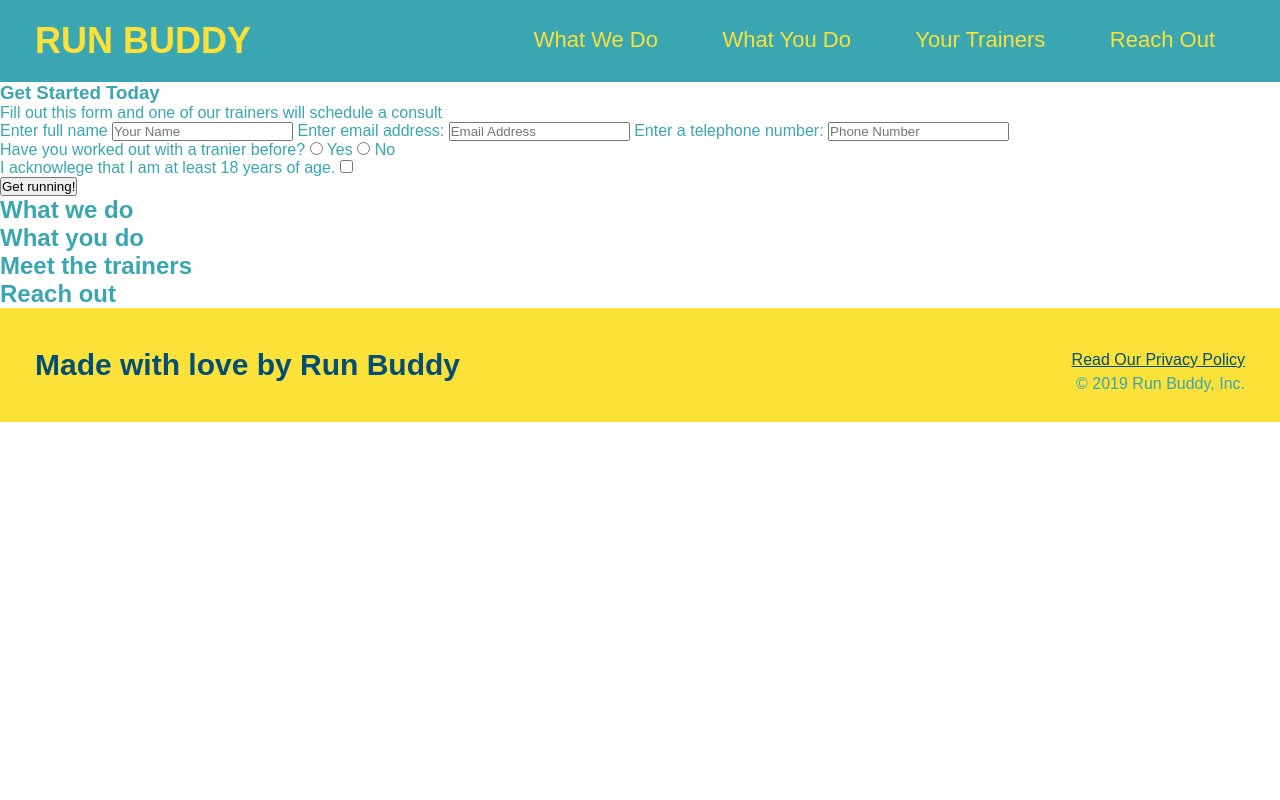
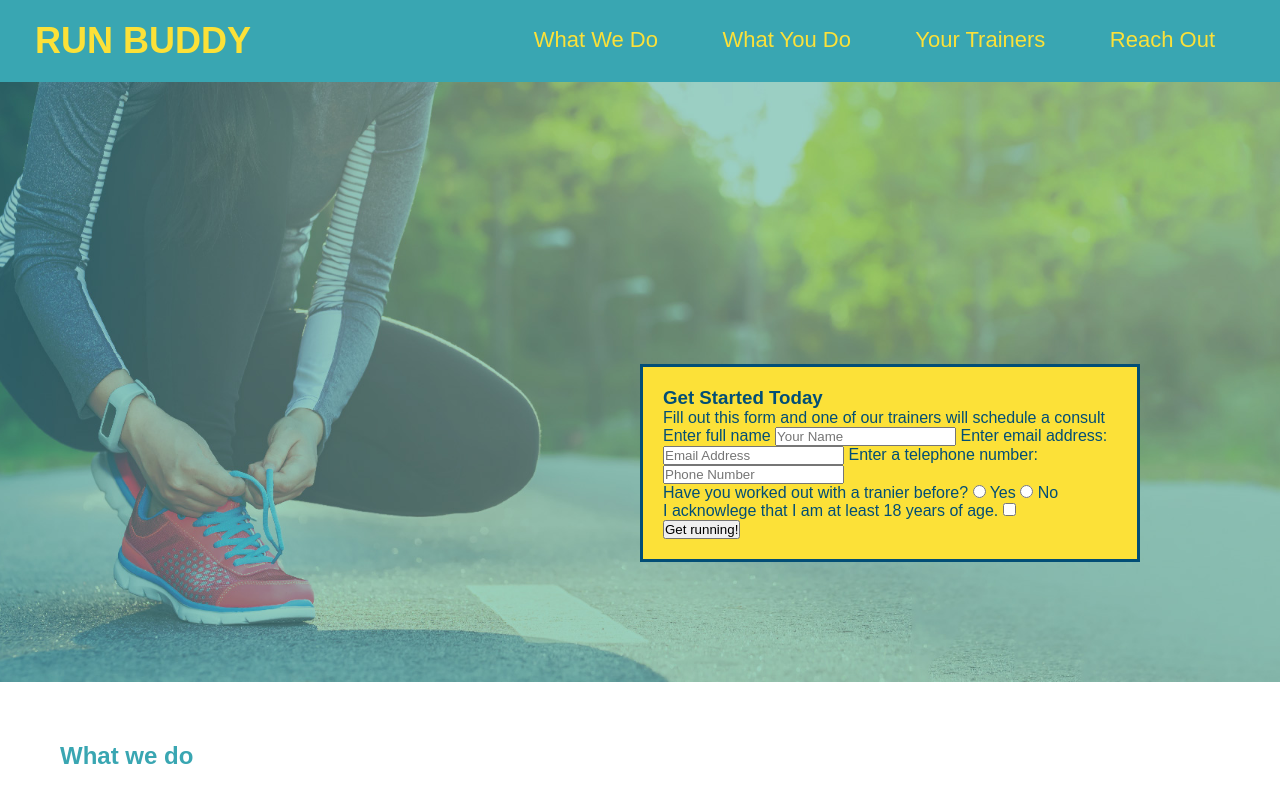
Before and after one commit to teatyped/run-buddy, a plain HTML site: page index.html in a window 1280 px wide. Shown: the top 800 px of the page. Drawn offline with Linux system fonts and the light colour scheme.

Commit message:
hero form added

```diff
--- a/assets/css/style.css
+++ b/assets/css/style.css
@@ -64,3 +64,25 @@ footer div{
 footer a{
     color: #024e76;
 }
+section{
+    padding:60px;
+}
+/* hero  style  */
+.hero{
+    background-image: url(../images/hero-bg.jpeg);
+    height: 600px;
+    background-size: cover;
+    background-position: center;
+    position: relative;
+}
+
+.hero-form{
+    background-color: #fce138;
+    padding: 20px;
+    width: 500px;
+    color: #024e76;
+    border: solid 3px #024e76;
+    position: absolute;
+    bottom: 120px;
+    right: 140px;
+}
--- a/index.html
+++ b/index.html
@@ -32,12 +32,13 @@
 </header>
 
 <!-- hero/ jumbotron -->
-<section>
+<section class="hero">
     <div>
+        <form class="hero-form">
         <h3>Get Started Today</h3>
         <p>Fill out this form and one of our trainers will schedule a consult</p>
     <!-- add form element  -->
-        <form>
+
             <label for="name">Enter full name</label>
             <input type="text" placeholder="Your Name" name="name" id="name" />
             <label for="email">Enter email address:</label>
```
Also changed, not shown: assets/images/hero-bg.jpeg (added).
